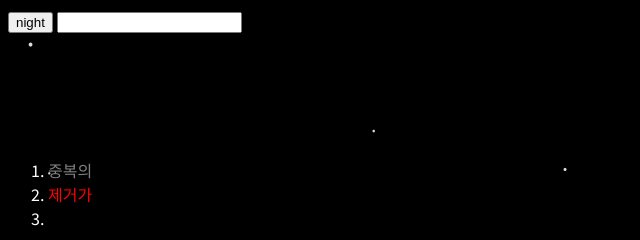
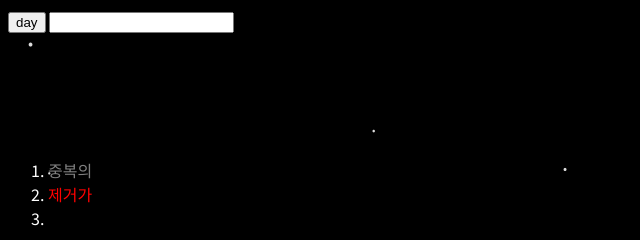
Before and after one commit to ji-eun-k/html, a plain HTML site: page index.html in a window 1280 px wide. Shown: the top 240 px of the page, 0-640 px from the left. Drawn offline with Linux system fonts and the light colour scheme; a script that the page names is missing.

Commit message:
modify button

```diff
--- a/index.html
+++ b/index.html
@@ -31,7 +31,7 @@
       var target2 = document.querySelector('body');
     </script>
 
-    <input type="button" value="night" onclick="
+    <input type="button" value="day" onclick="
       if(this.value==='night'){
         target1.style.backgroundColor='black';
         target2.style.backgroundColor='black';
```
